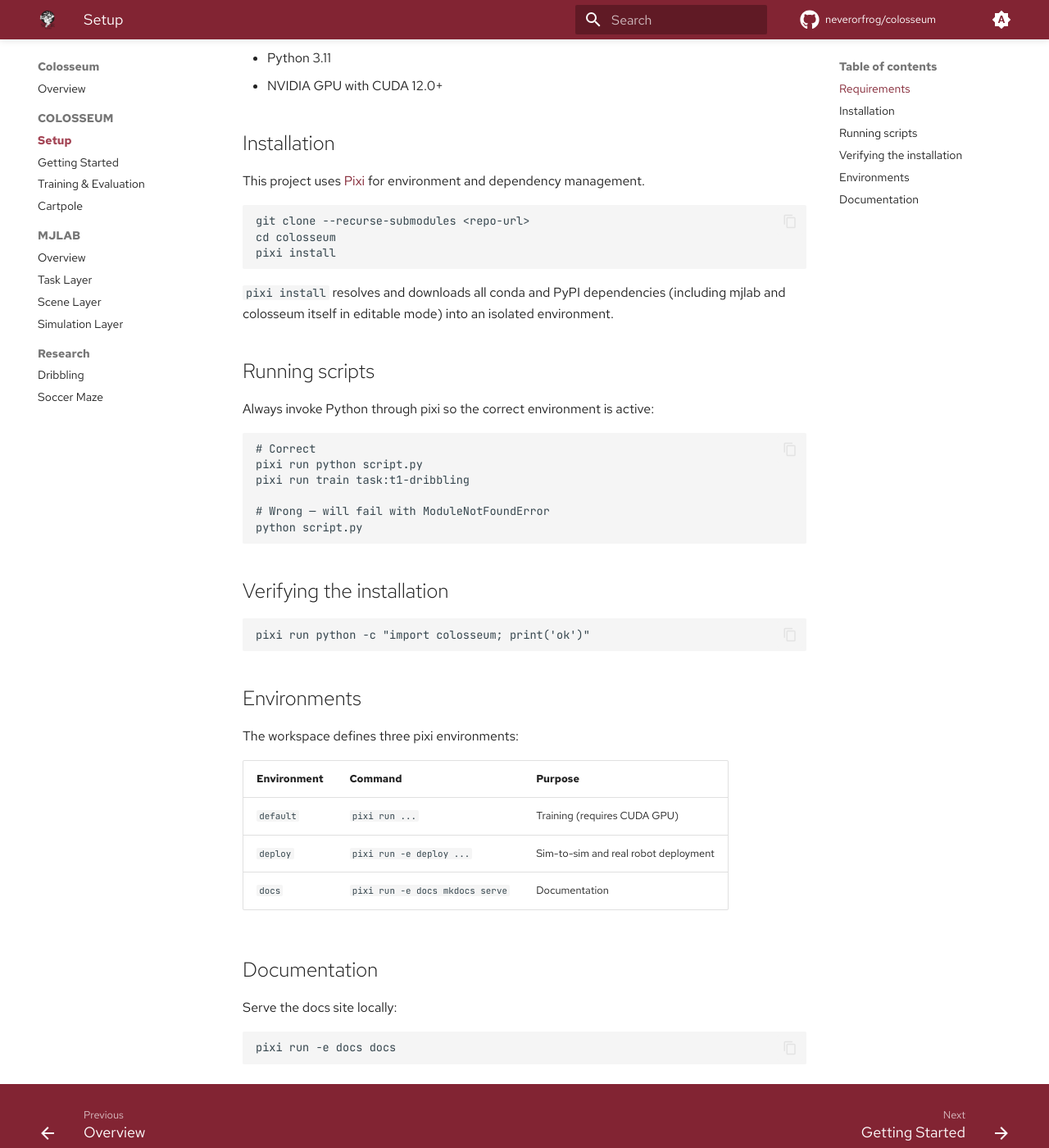
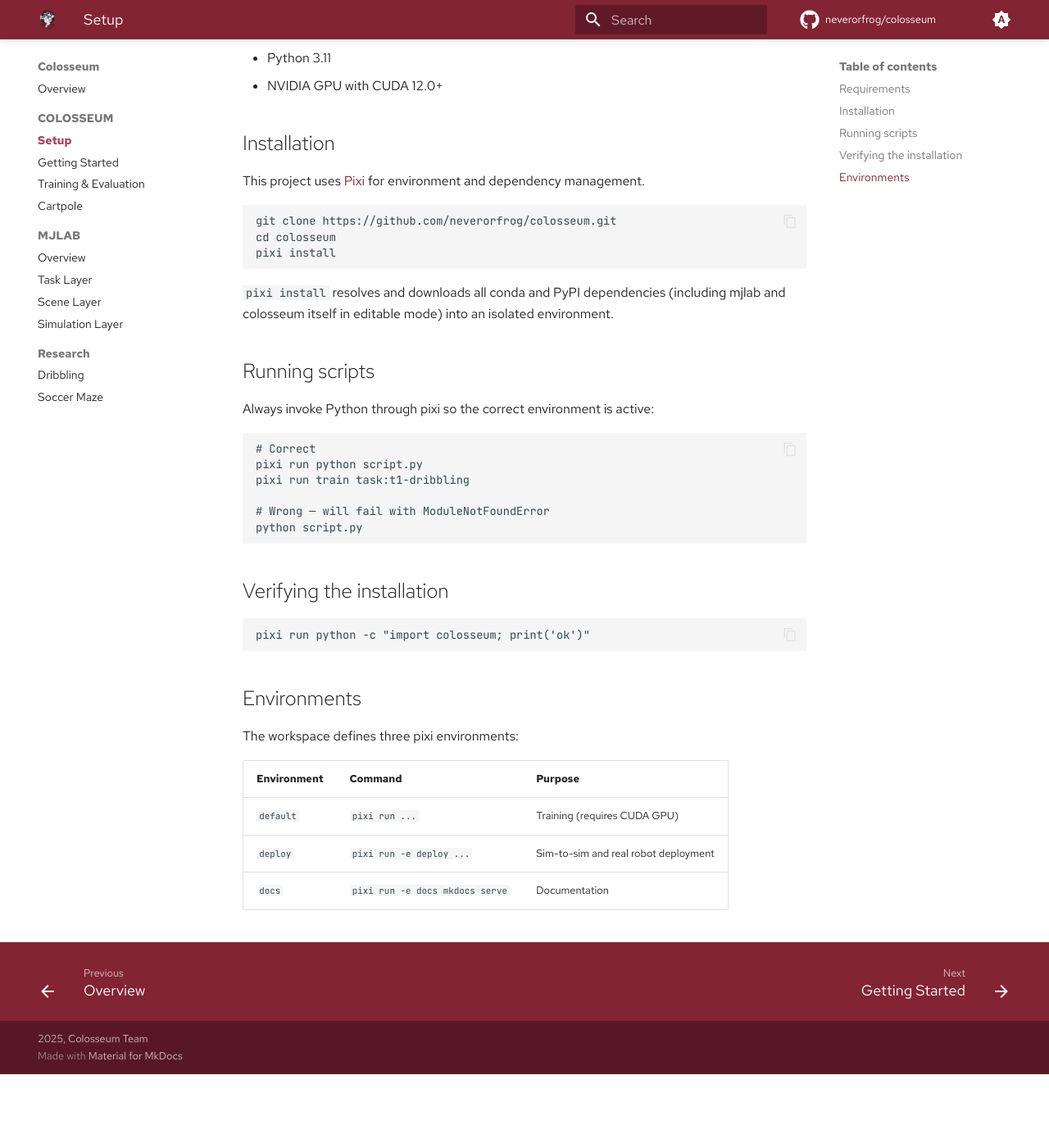
Before and after one commit to neverorfrog/colosseum, an MkDocs documentation site: the page built from docs/colosseum/setup.md, in a window 1280 px wide and 1400 px high, scrolled down 206 px. Shown: the whole window at 82% size. Built offline with MkDocs 1.6.1 and Material for MkDocs 9.7.7, drawn with Linux system fonts in a browser that asks for light colours; comment, search, counter and statistics services are not loaded; after the commit the page ends 1516 px from its top, so only the background shows below that.

Commit message:
Remove submodules and simplify clone instructions

````diff
--- a/docs/colosseum/setup.md
+++ b/docs/colosseum/setup.md
@@ -11,7 +11,7 @@
 This project uses [Pixi](https://pixi.sh) for environment and dependency management.
 
 ```bash
-git clone --recurse-submodules <repo-url>
+git clone https://github.com/neverorfrog/colosseum.git
 cd colosseum
 pixi install
 ```
@@ -46,11 +46,3 @@
 | `default` | `pixi run ...` | Training (requires CUDA GPU) |
 | `deploy` | `pixi run -e deploy ...` | Sim-to-sim and real robot deployment |
 | `docs` | `pixi run -e docs mkdocs serve` | Documentation |
-
-## Documentation
-
-Serve the docs site locally:
-
-```bash
-pixi run -e docs docs
-```
````
Also changed, not shown: .gitmodules (added).
